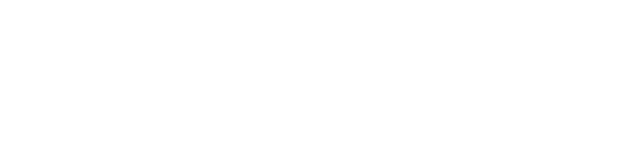
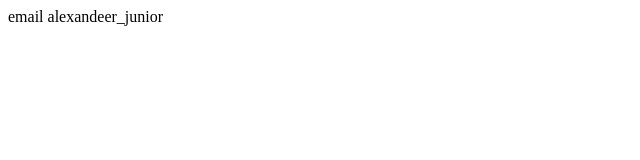
Before and after one commit to Alexandervkj/sistema-de-cadastro, a plain HTML site: page contato.html in a window 1280 px wide. Shown: the whole page, without its empty margins (0-640 px from the left). Drawn offline with Linux system fonts and the light colour scheme.

Commit message:
add email

```diff
--- a/contato.html
+++ b/contato.html
@@ -7,6 +7,6 @@
     <title>Contato</title>
 </head>
 <body>
-
+    email alexandeer_junior
 </body>
 </html>
```
